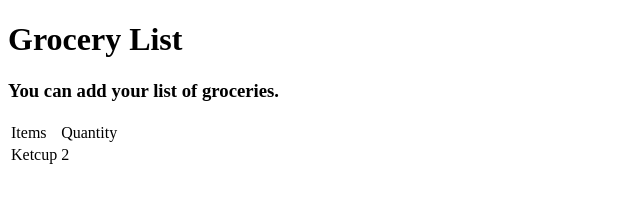
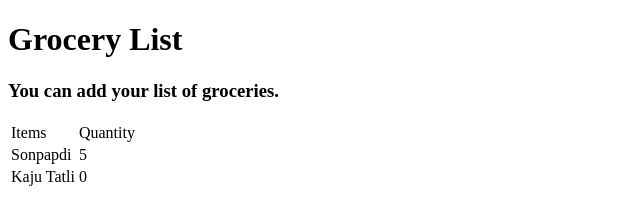
Before and after one commit to KhileshThakur/Grocery, a plain HTML site: page index.html in a window 1280 px wide. Shown: the whole page, without its empty margins (0-640 px from the left). Drawn offline with Linux system fonts and the light colour scheme.

Commit message:
added items completely

```diff
--- a/index.html
+++ b/index.html
@@ -15,8 +15,12 @@
             <td>Quantity</td>
         </tr>
         <tr>
-            <td>Ketcup</td>
-            <td>2</td>
+            <td>Sonpapdi</td>
+            <td>5</td>
+        </tr>
+        <tr>
+            <td>Kaju Tatli</td>
+            <td>0</td>
         </tr>
     </table>
 </body>
```
